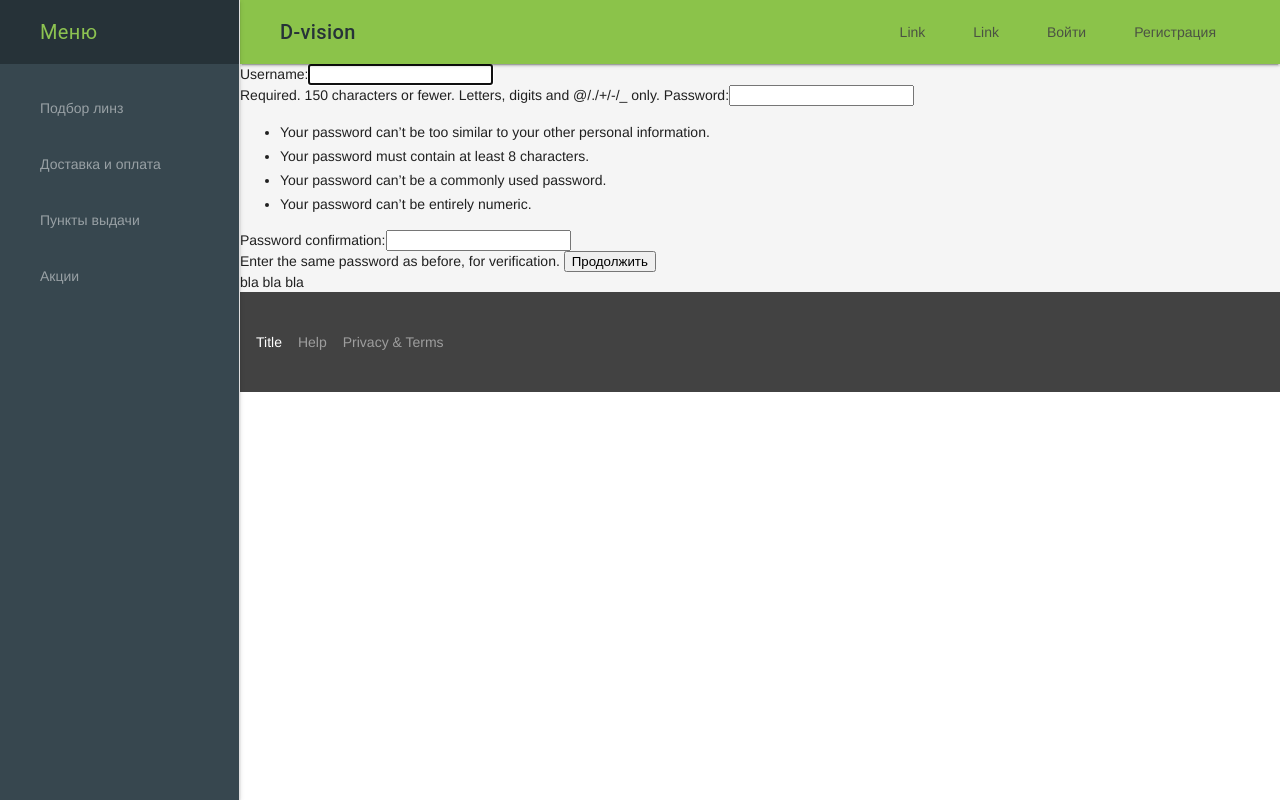
After one commit to cMeIIIHo/market, a Django app: a page that uses templates/base.html in a window 1280 px wide. The commit adds this page. Run offline with Django 3.2, Linux system fonts and the light colour scheme.

Commit message:
1. catalog.views - render_to_responce => render ( so RequestContext added ) 2. loginsys.user_login function added

```diff
--- a/catalog/views.py
+++ b/catalog/views.py
@@ -22,7 +22,7 @@ from django.utils import timezone
 def index(request):
     context = {'sale_cards': Sale_card.objects.all(),
                'lens_category_id': Category.objects.get(name='Линзы').id}
-    return render_to_response("catalog/index.html", context)
+    return render(request, "catalog/index.html", context)
 
 
 def fill_filter_dict(filter_dict, option_names, products):
@@ -168,7 +168,7 @@ def product_filter(request, category_id=1, page_number=1):
         'category_id': category_id,
         'lens_category_id': Category.objects.get(name='Линзы').id,
     }
-    return render_to_response('catalog/product_filter.html', context)
+    return render(request, 'catalog/product_filter.html', context)
 
 
 def product_page(request, product_id):
--- /dev/null
+++ b/loginsys/templates/loginsys/user_registration.html
@@ -0,0 +1,10 @@
+{% extends 'base.html' %}
+
+{% block content %}
+<form action="{% url 'loginsys:user_registration' %}" method="post">
+{% csrf_token %}
+{{form}}
+<input type="submit" value="Продолжить" />
+</form>
+bla bla bla
+{% endblock %}
--- a/loginsys/urls.py
+++ b/loginsys/urls.py
@@ -5,7 +5,8 @@ app_name = 'loginsys'
 
 
 urlpatterns = [
-    url(r'^registration/$', views.registration, name='registration'),
+    url(r'^user_registration/$', views.user_registration, name='user_registration'),
+    url(r'^user_login/$', views.user_login, name='user_login'),
 ]
 
 # urlpatterns = [
--- a/loginsys/views.py
+++ b/loginsys/views.py
@@ -1,11 +1,11 @@
 from django.shortcuts import render, redirect
-from django.contrib.auth.forms import UserCreationForm
+from django.contrib.auth.forms import UserCreationForm, AuthenticationForm
 from django.contrib.auth import authenticate, login
 
 # Create your views here.
 
 
-def registration(request):
+def user_registration(request):
     if request.method == 'POST':
         filled_form = UserCreationForm(request.POST)
         if filled_form.is_valid():
@@ -18,6 +18,23 @@ def registration(request):
             form = filled_form
     else:
         form = UserCreationForm()
-    template = 'loginsys/registration.html'
+    template = 'loginsys/user_registration.html'
     context = {'form': form}
     return render(request, template, context)
+
+
+def user_login(request):
+    if request.method == 'POST':
+        filled_form = AuthenticationForm(request, request.POST)
+        if filled_form.is_valid():
+            user = authenticate(username=filled_form.cleaned_data['username'],
+                                password=filled_form.cleaned_data['password'])
+            login(request, user)
+            return redirect('/')
+        else:
+            form = filled_form
+    else:
+        form = AuthenticationForm(request)
+    template = 'loginsys/user_login.html'
+    context = {'form': form}
+    return render(request, template, context)
--- a/templates/base.html
+++ b/templates/base.html
@@ -140,8 +140,13 @@
             <nav class="mdl-navigation mdl-layout--large-screen-only">
                 <a class="mdl-navigation__link" href="">Link</a>
                 <a class="mdl-navigation__link" href="">Link</a>
-                <a class="mdl-navigation__link" href="">Link</a>
-                <a class="mdl-navigation__link" href="">Link</a>
+                {% if user.is_authenticated %}
+                <a class="mdl-navigation__link" href="">Личный кабинет</a>
+                <a class="mdl-navigation__link" href="">Выйти</a>
+                {% else %}
+                <a class="mdl-navigation__link" href="{% url 'loginsys:user_login' %}">Войти</a>
+                <a class="mdl-navigation__link" href="">Регистрация</a>
+                {% endif %}
             </nav>
         </div>
     </header>
```
Also changed, not shown: loginsys/templates/loginsys/registration.html (deleted, +0 -10 lines), loginsys/templates/loginsys/user_login.html (added, +10 -0 lines).
